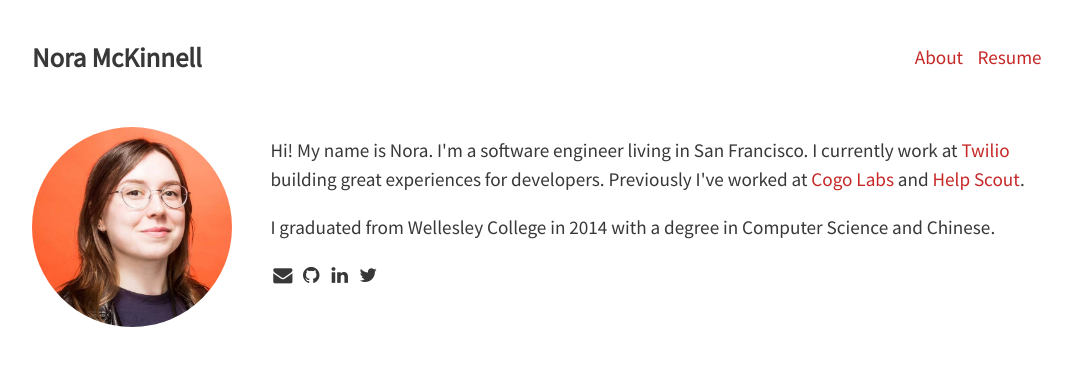
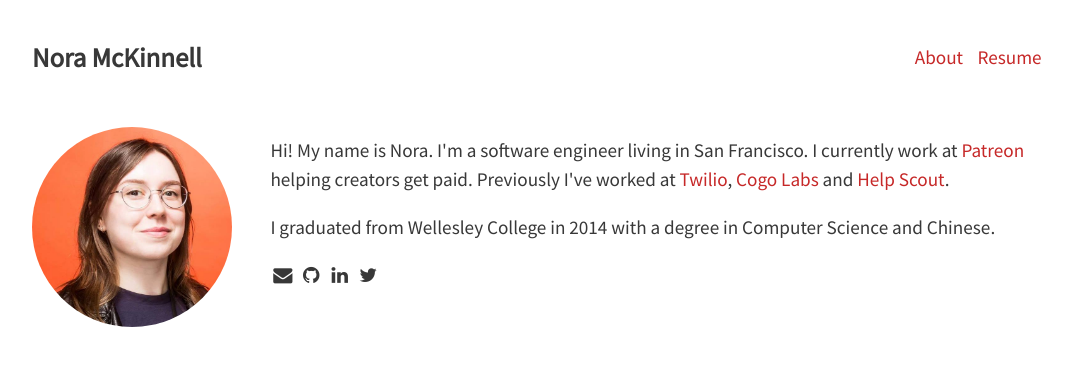
Before and after one commit to nmckinnell/nmckinnell.github.io, a Jekyll site: the page built from index.html, in a window 1280 px wide. Shown: the top 366 px of the page, without its empty margins (96-1168 px from the left). Built offline with Jekyll 4.4.1, drawn with Linux system fonts in a browser that asks for light colours.

Commit message:
Update where I am currently working
As of October 2017, I have been working at Patreon!

```diff
--- a/_config.yml
+++ b/_config.yml
@@ -9,7 +9,7 @@
 title: Nora McKinnell
 email: nora.mckinnell@gmail.com
 description: >
-  SF-based software engineer currently working at Twilio
+  SF-based software engineer currently working at Patreon
 baseurl: ""
 url: "http://nmckinnell.com"
 twitter_username: noramckinnell
--- a/index.html
+++ b/index.html
@@ -6,8 +6,9 @@
 
 <p>
   Hi! My name is Nora. I'm a software engineer living in San Francisco.
-  I currently work at <a href="https://twilio.com">Twilio</a> building great
-  experiences for developers. Previously I've worked at
+  I currently work at <a href="https://patreon.com">Patreon</a> helping
+  creators get paid. Previously I've worked at
+  <a href="https://twilio.com">Twilio</a>,
   <a href="https://cogolabs.com">Cogo Labs</a> and
   <a href="https://helpscout.net">Help Scout</a>.
 </p>
```
Also changed, not shown: 1 other file.
